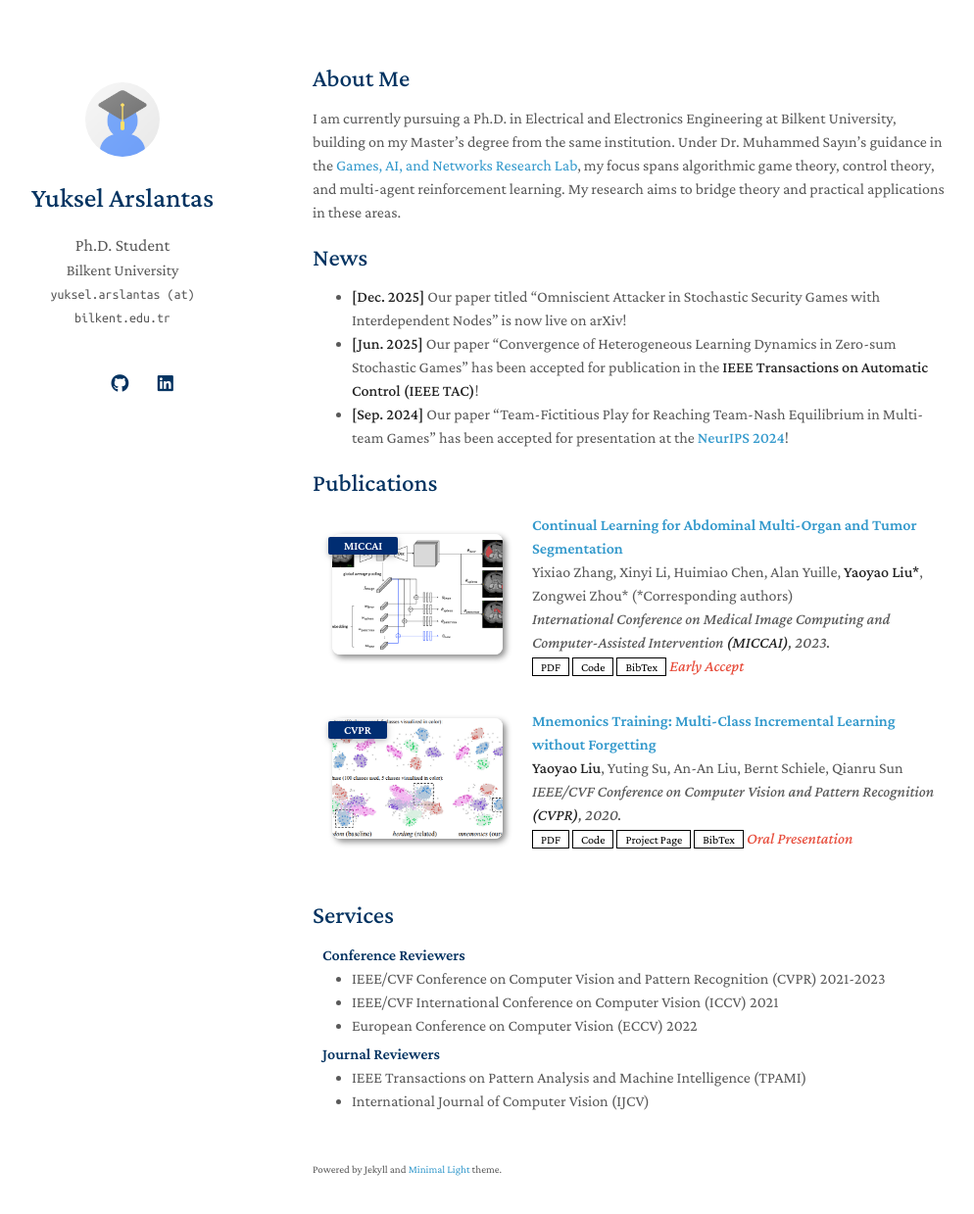
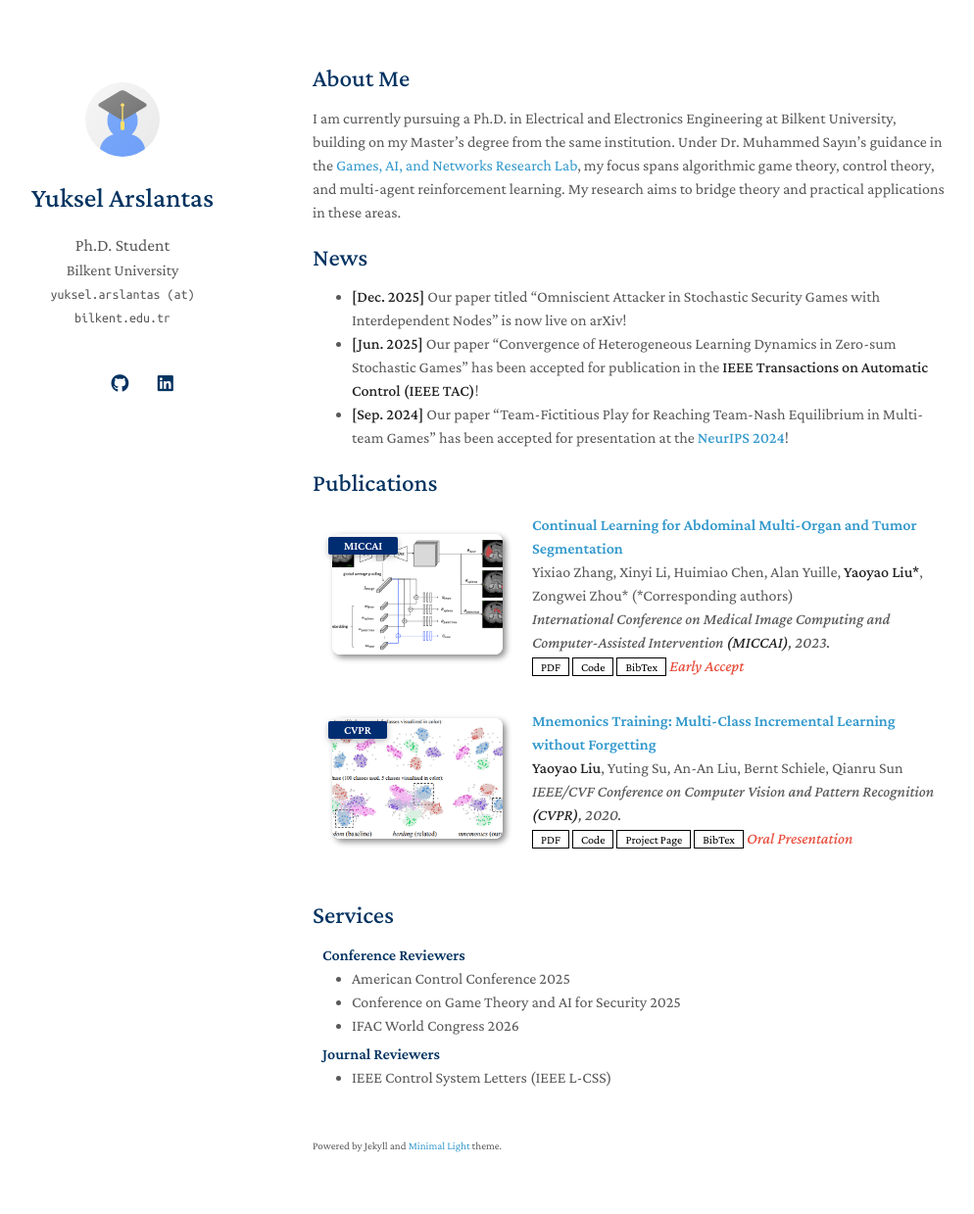
Before and after one commit to yukselarslantas/yukselarslantas.github.io, a Jekyll site: the page built from index.md, in a window 1280 px wide and 1274 px high. Shown: the top 1239 px of the window at 98% size, without its empty margins (151-1145 px from the left). Built offline with Jekyll 4.4.1, drawn with Linux system fonts in a browser that asks for light colours; a style sheet for code colours, icons or effects is not loaded; our own code applies the rules of GitHub Pages for plain Markdown files.

Commit message:
Update conference and journal reviewers list

```diff
--- a/_includes/services.md
+++ b/_includes/services.md
@@ -3,14 +3,13 @@
 <h4 style="margin:0 10px 0;">Conference Reviewers</h4>
 
 <ul style="margin:0 0 5px;">
-  <li><a href="http://cvpr2023.thecvf.com/"><autocolor>IEEE/CVF Conference on Computer Vision and Pattern Recognition (CVPR) 2021-2023</autocolor></a></li>
-  <li><a href="http://iccv2021.thecvf.com/"><autocolor>IEEE/CVF International Conference on Computer Vision (ICCV) 2021</autocolor></a></li>
-  <li><a href="https://eccv2022.ecva.net/"><autocolor>European Conference on Computer Vision (ECCV) 2022</autocolor></a></li>
+  <li><a href="https://acc2025.a2c2.org/"><autocolor>American Control Conference 2025</autocolor></a></li>
+  <li><a href="https://www.gamesec-conf.org/2025/"><autocolor>Conference on Game Theory and AI for Security 2025</autocolor></a></li>
+  <li><a href="https://www.ifac2026.org/fairDash.do?hl=ENG"><autocolor>IFAC World Congress 2026</autocolor></a></li>
 </ul>
 
 <h4 style="margin:0 10px 0;">Journal Reviewers</h4>
 
 <ul style="margin:0 0 20px;">
-  <li><a href="https://www.computer.org/csdl/journal/tp"><autocolor>IEEE Transactions on Pattern Analysis and Machine Intelligence (TPAMI)</autocolor></a></li>
-  <li><a href="https://www.springer.com/journal/11263"><autocolor>International Journal of Computer Vision (IJCV)</autocolor></a></li>
+  <li><a href="https://ieee-cssletters.dei.unipd.it/index.php"><autocolor>IEEE Control System Letters (IEEE L-CSS)</autocolor></a></li>
 </ul>
```
